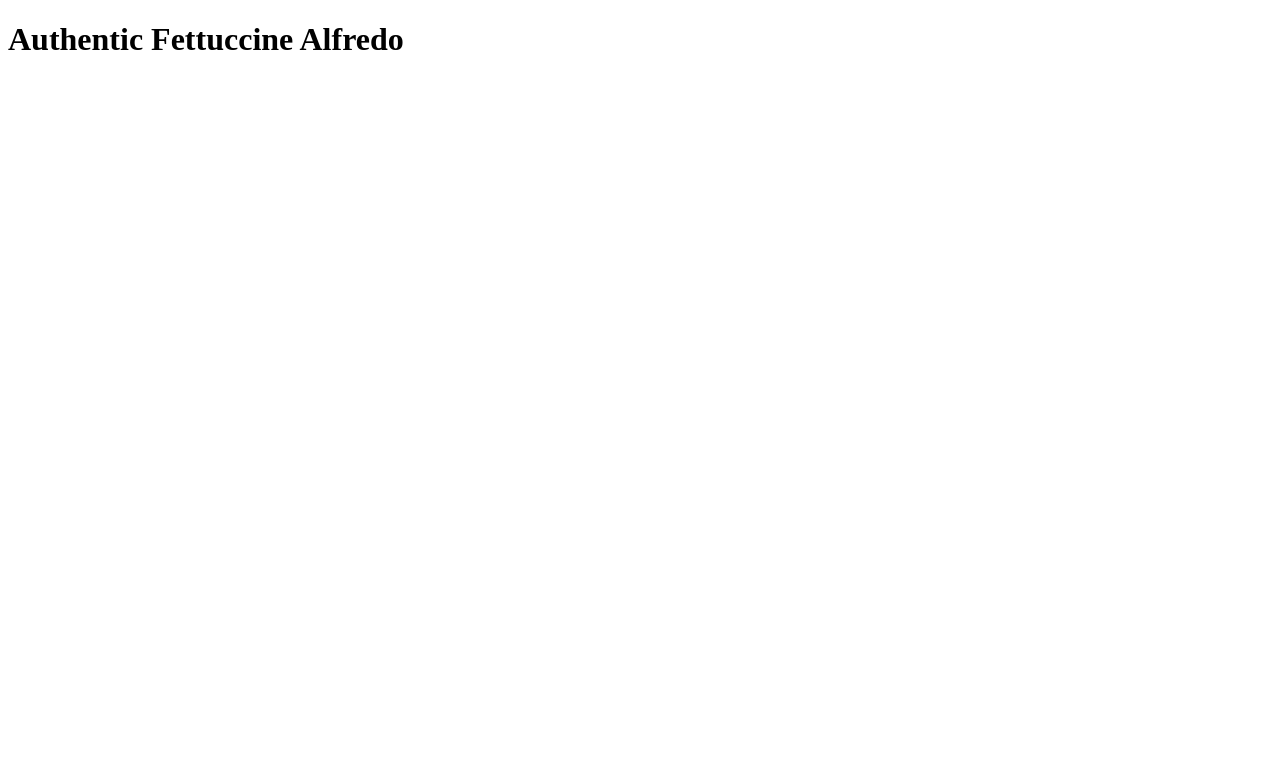
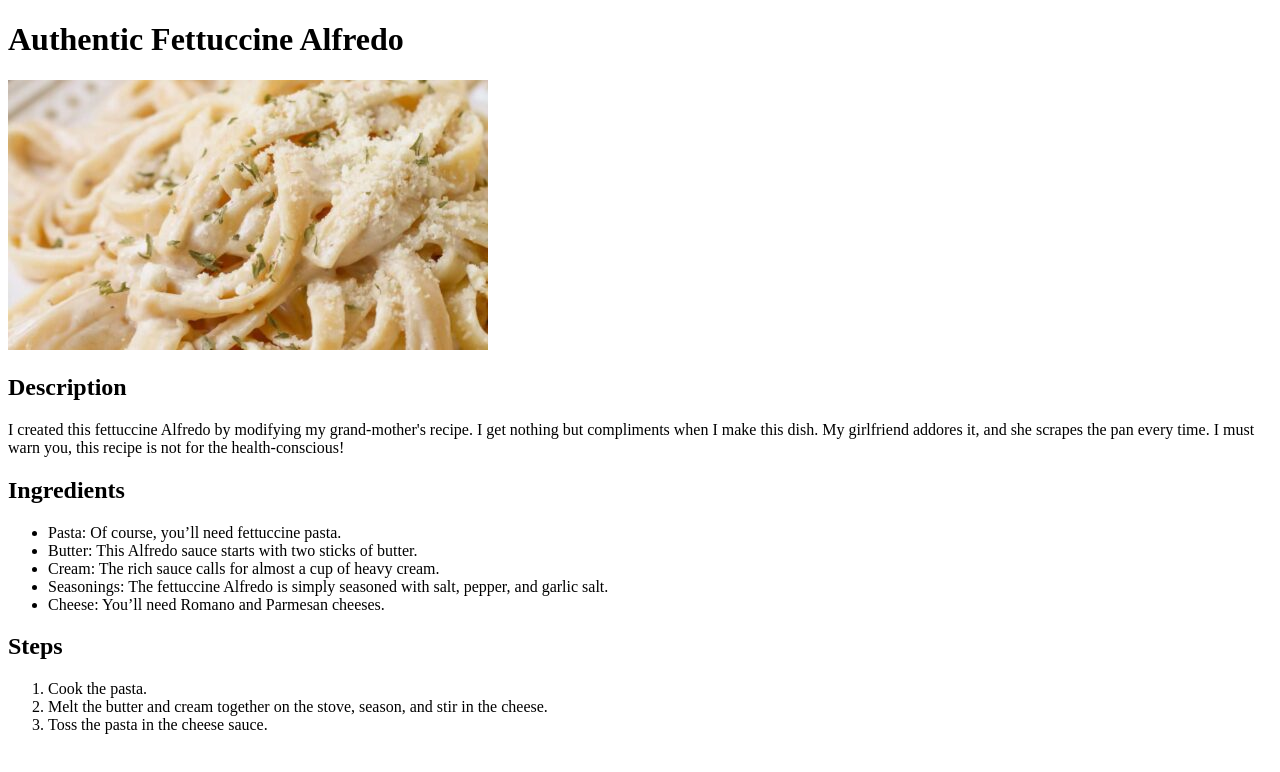
Before and after one commit to Matt-MR/odin-recipes, a plain HTML site: page recipes/fettuccine.html in a window 1280 px wide. Drawn offline with Linux system fonts and the light colour scheme.

Commit message:
Added content to the fettuccine page
Added image, description, ingredients, and steps

```diff
--- a/recipes/fettuccine.html
+++ b/recipes/fettuccine.html
@@ -9,13 +9,42 @@
 
         <h1> Authentic Fettuccine Alfredo </h1>
 
-        <!-- Add picture HERE -->
+            <!-- Add picture HERE -->
+
+            <img src="../images/alfredo.jpg" alt="Picture of tasty fettuccine alfredo">
 
         <!-- Description -->
 
+        <h2> Description </h2>
+
+            <p>
+                I created this fettuccine Alfredo by modifying my grand-mother's recipe.
+                I get nothing but compliments when I make this dish.
+                My girlfriend addores it, and she scrapes the pan every time.
+                I must warn you, this recipe is not for the health-conscious!
+            </p>
+
         <!-- Unordered list of Ingredients -->
 
+        <h2> Ingredients </h2>
+
+            <ul>
+                <li> Pasta: Of course, you’ll need fettuccine pasta. </li>
+                <li> Butter: This Alfredo sauce starts with two sticks of butter. </li>
+                <li> Cream: The rich sauce calls for almost a cup of heavy cream. </li>
+                <li> Seasonings: The fettuccine Alfredo is simply seasoned with salt, pepper, and garlic salt. </li>
+                <li> Cheese: You’ll need Romano and Parmesan cheeses. </li>
+            </ul>
+
         <!-- Ordered list of steps  -->
+
+        <h2> Steps </h2>
+
+            <ol>
+                <li> Cook the pasta. </li>
+                <li> Melt the butter and cream together on the stove, season, and stir in the cheese. </li>
+                <li> Toss the pasta in the cheese sauce. </li>
+            </ol>
 
 
     </body>
```
